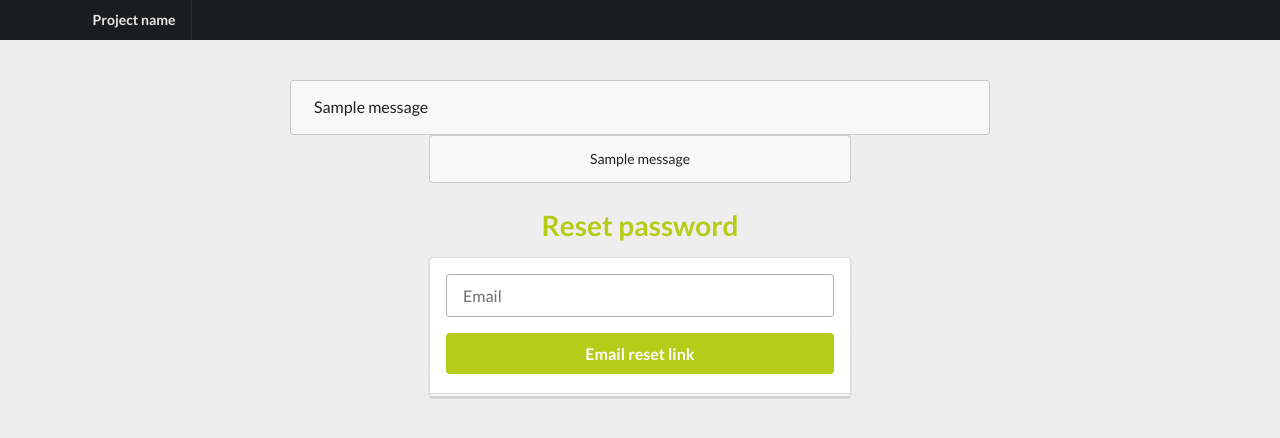
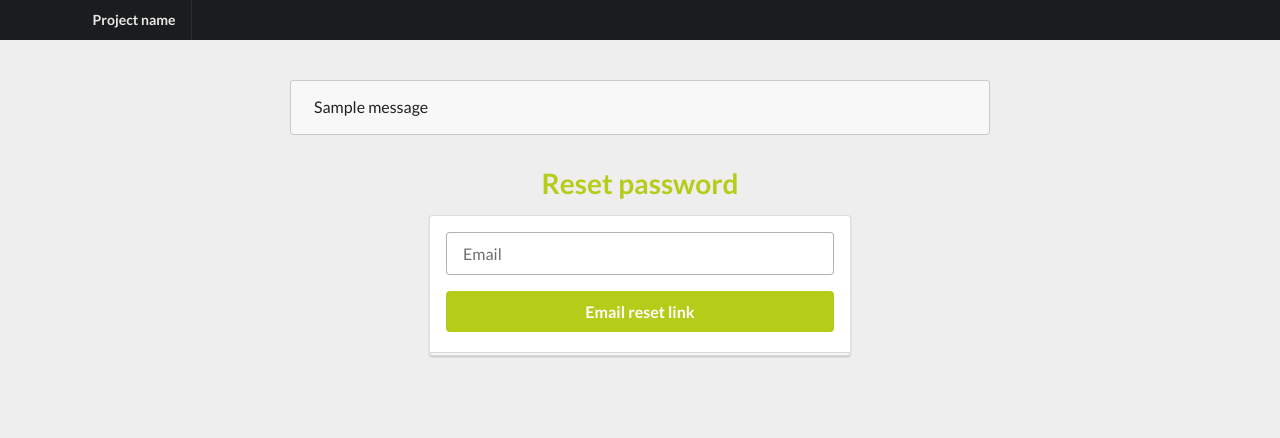
Before and after one commit to jkeat/fboil, a Flask app: page /forgot in a window 1280 px wide. Shown: the top 438 px of the page. Run offline with Flask 2, Linux system fonts and the light colour scheme; tables that the repository leaves empty hold one stand-in row (Sample ...); one stand-in notice (Sample message) is shown; some libraries are stand-ins or nearby versions.

Commit message:
Layout bug fixes

```diff
--- a/app/static/css/layout.forms.css
+++ b/app/static/css/layout.forms.css
@@ -23,3 +23,7 @@ body.form-only {
   font-size: 12px;
   margin: -10px 0 15px 0;
 }
+
+.form-only div.spotlight {
+  margin: 20px 0;
+}
--- a/app/templates/layouts/form.html
+++ b/app/templates/layouts/form.html
@@ -11,19 +11,8 @@
 {% endblock %}
 
 {% block substance %}
-  <div class="ui middle center aligned aligned grid">
+  <div class="ui middle center aligned spotlight grid">
     <div class="column">
-
-      {% with messages = get_flashed_messages() %}
-        {% if messages %}
-          {% for message in messages %}
-            <div class="ui message">
-              {{ message }}
-            </div>
-          {% endfor %}
-        {% endif %}
-      {% endwith %}
-
 
       <h1 class="ui olive header">{% block form_header %}{% endblock %}</h1>
 
--- a/app/templates/pages/secret.html
+++ b/app/templates/pages/secret.html
@@ -4,7 +4,7 @@
 
 {% block header %}Secret Page{% endblock %}
 
-{% block content %}
+{% block text %}
 	<p>
 		This is a page that only logged in users can see. Welcome to the Snakehole Lounge.
 	</p>
```
